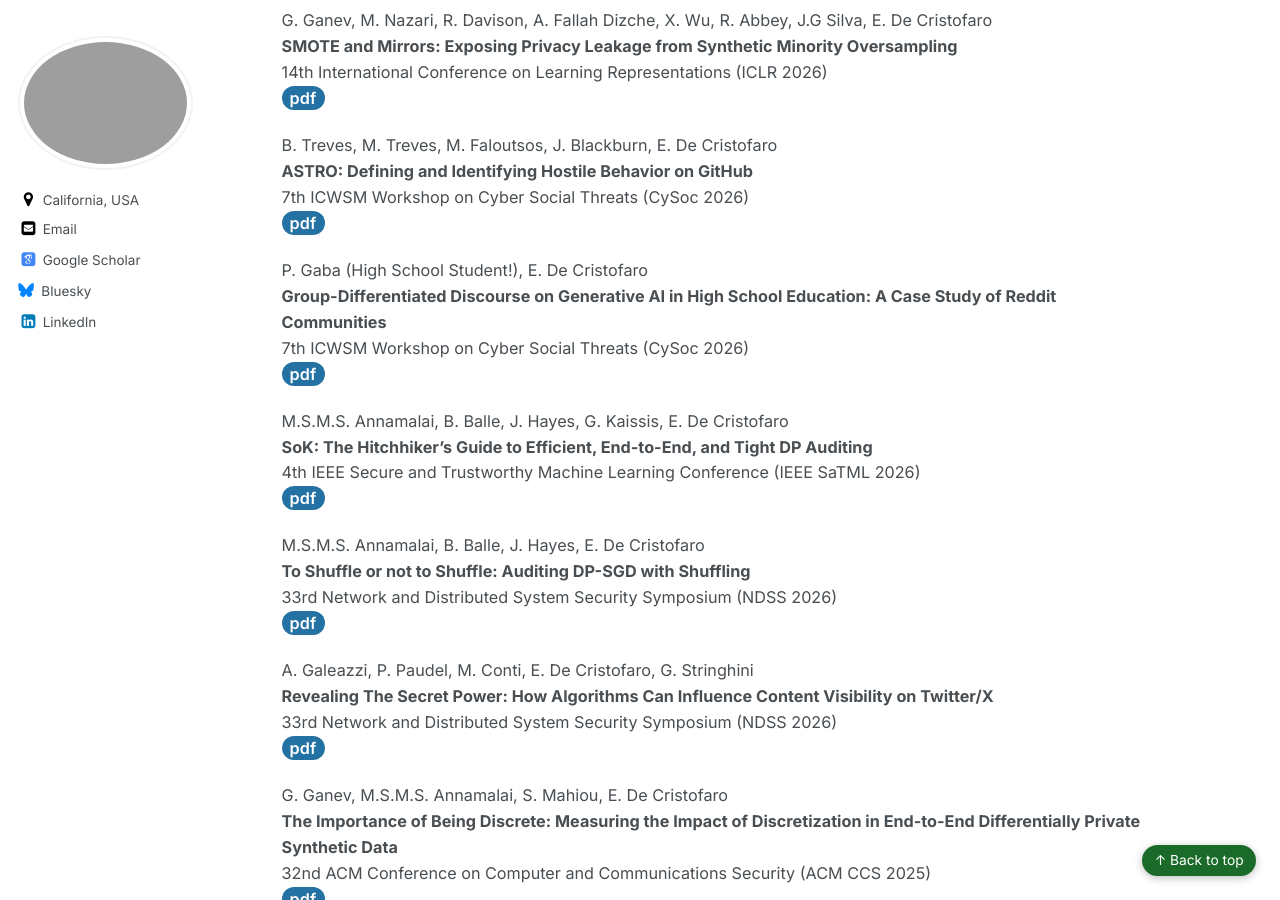
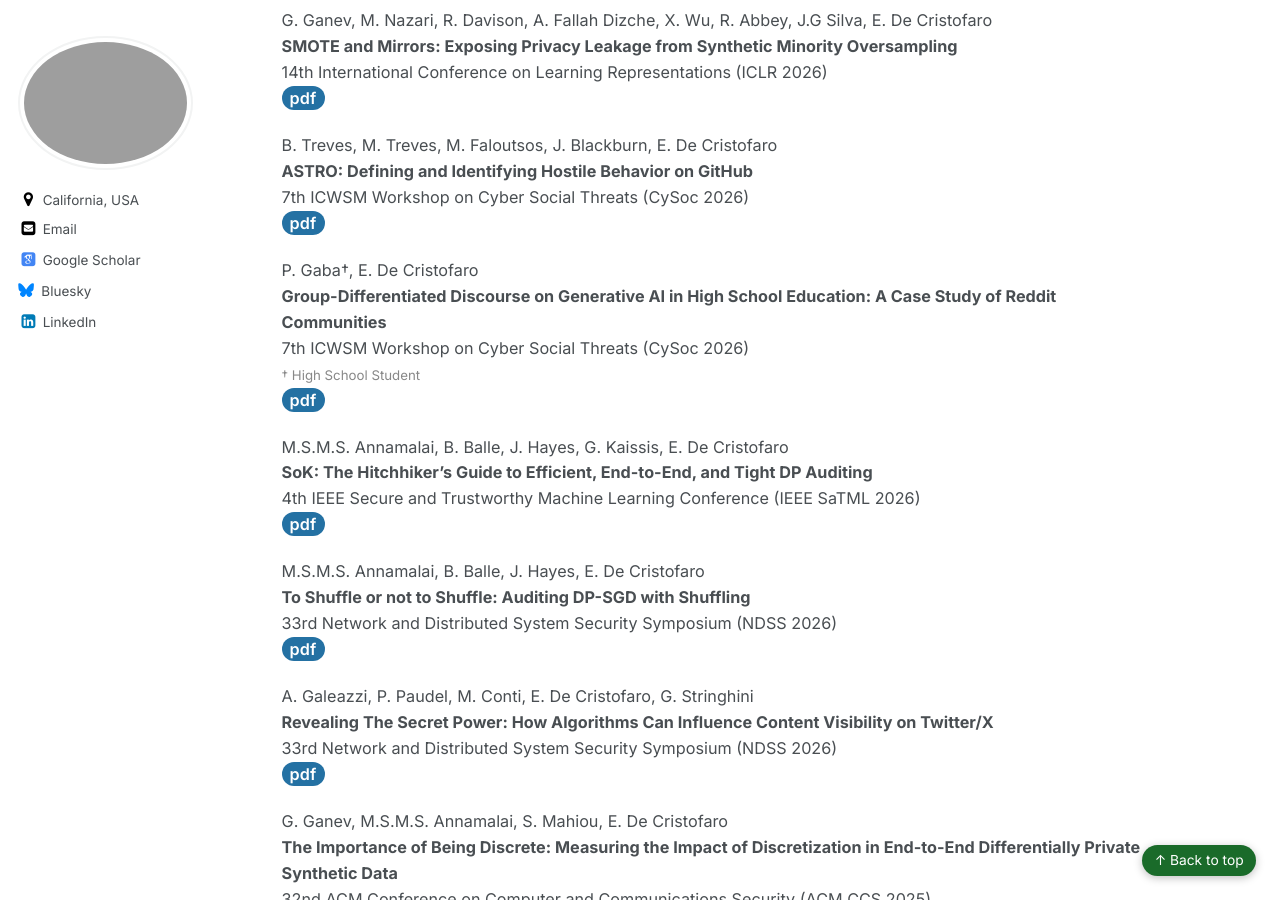
Before and after one commit to emidec/emidec.github.io, a Jekyll site: the page built from _pages/publications.md, in a window 1280 px wide and 900 px high, scrolled down 392 px. Built offline with Jekyll 4.4.1, drawn with Linux system fonts in a browser that asks for light colours; some web fonts are replaced; a script bundle is joined from its source files by our own code; library files that are not in the unit come from our copies.

Commit message:
Gaba: move 'High School Student' to a dagger footnote under the paper
Co-Authored-By: Claude Opus 4.8 (1M context) <noreply@anthropic.com>

```diff
--- a/_pages/publications.md
+++ b/_pages/publications.md
@@ -58,9 +58,10 @@ B. Treves, M. Treves, M. Faloutsos, J. Blackburn, E. De Cristofaro
 [pdf](https://doi.org/10.36190/2026.01){: .btn--danger}{:target="_blank"}
 {: data-topics="cyb"}
 
-P. Gaba (High School Student!), E. De Cristofaro
+P. Gaba&dagger;, E. De Cristofaro
 **Group-Differentiated Discourse on Generative AI in High School Education: A Case Study of Reddit Communities**
 7th ICWSM Workshop on Cyber Social Threats (CySoc 2026)
+<span style="font-size:.82em;color:#888">&dagger; High School Student</span>
 [pdf](https://arxiv.org/pdf/2603.24972){: .btn--danger}{:target="_blank"}
 
 
```
